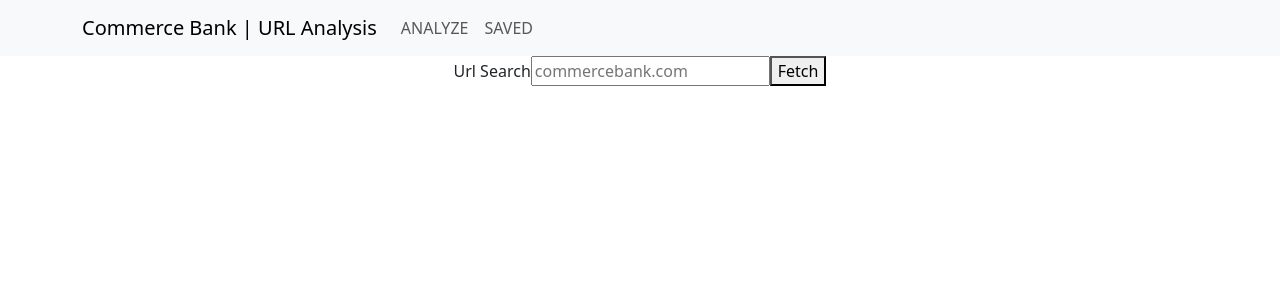
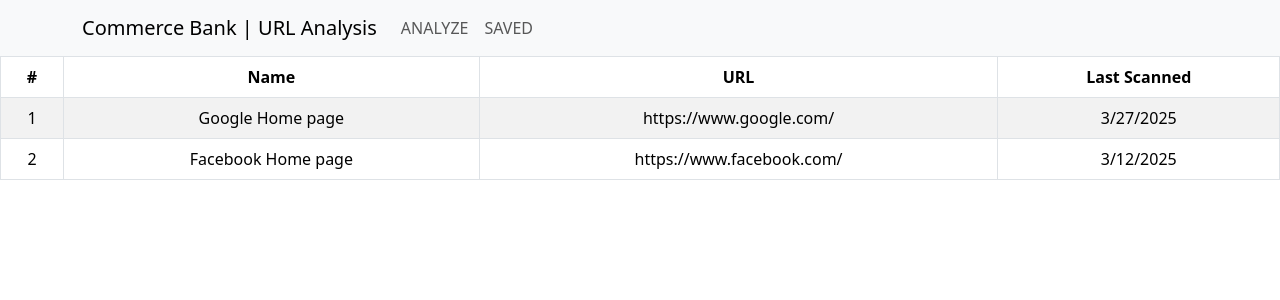
Before and after one commit to hunterruiz/se3910-Gilgamesh, a React (Vite) app in the folder CBFrontEnd/: page /saved in a window 1280 px wide. Shown: the top 300 px of the page. Built offline with nearby package versions, Linux system fonts and the light colour scheme.

Commit message:
Added a save url tabel and save url page

```diff
--- a/CBFrontEnd/package.json
+++ b/CBFrontEnd/package.json
@@ -13,7 +13,8 @@
     "bootstrap": "^5.3.3",
     "react": "^19.0.0",
     "react-bootstrap": "^2.10.9",
-    "react-dom": "^19.0.0"
+    "react-dom": "^19.0.0",
+    "react-router-dom": "^7.4.0"
   },
   "devDependencies": {
     "@eslint/js": "^9.21.0",
--- a/CBFrontEnd/src/App.jsx
+++ b/CBFrontEnd/src/App.jsx
@@ -1,12 +1,18 @@
 import Header from "./components/header.jsx";
 import Dashboard from "./pages/Dashboard.jsx";
+import Saved from "./pages/Saved.jsx";
+import { Route, Routes } from "react-router-dom";
 import "./App.css";
 
 function App() {
   return (
     <div className="App">
       <Header></Header>
-      <Dashboard />
+      <Routes>
+        <Route path="/login" />
+        <Route path="/" element={<Dashboard />} />
+        <Route path="/saved" element={<Saved />} />
+      </Routes>
     </div>
   );
 }
--- a/CBFrontEnd/src/components/header.jsx
+++ b/CBFrontEnd/src/components/header.jsx
@@ -8,14 +8,12 @@ function Header() {
   return (
     <Navbar expand="lg" className="bg-body-tertiary">
       <Container>
-        <Navbar.Brand href="#analyze">
-          Commerce Bank | URL Analysis
-        </Navbar.Brand>
+        <Navbar.Brand href="/">Commerce Bank | URL Analysis</Navbar.Brand>
         <Navbar.Toggle aria-controls="basic-navbar-nav" />
         <Navbar.Collapse id="basic-navbar-nav">
           <Nav className="me-auto">
-            <Nav.Link href="#analyze">ANALYZE</Nav.Link>
-            <Nav.Link href="#saved">SAVED</Nav.Link>
+            <Nav.Link href="/">ANALYZE</Nav.Link>
+            <Nav.Link href="/saved">SAVED</Nav.Link>
           </Nav>
         </Navbar.Collapse>
       </Container>
--- a/CBFrontEnd/src/main.jsx
+++ b/CBFrontEnd/src/main.jsx
@@ -2,13 +2,15 @@ import { StrictMode } from "react";
 import { createRoot } from "react-dom/client";
 import "./index.css";
 import React from "react";
-import ReactDOM from "react-dom/client";
+import { BrowserRouter } from "react-router-dom";
 import "bootstrap/dist/css/bootstrap.min.css";
 import "./index.css";
 import App from "./App.jsx";
 
 createRoot(document.getElementById("root")).render(
   <StrictMode>
-    <App />
+    <BrowserRouter>
+      <App />
+    </BrowserRouter>
   </StrictMode>
 );
--- a/CBFrontEnd/src/pages/Dashboard.jsx
+++ b/CBFrontEnd/src/pages/Dashboard.jsx
@@ -29,6 +29,7 @@ function Dashboard() {
         <form onSubmit={useFetch}>
           <label htmlFor="url-search">Url Search</label>
           <input
+            autocomplete="off"
             id="url-search"
             placeholder="commercebank.com"
             onChange={(e) => setUrl(e.target.value)}></input>
--- /dev/null
+++ b/CBFrontEnd/src/pages/Saved.jsx
@@ -0,0 +1,32 @@
+import Table from "react-bootstrap/Table";
+
+function Saved() {
+  return (
+    <Table striped bordered hover>
+      <thead>
+        <tr>
+          <th>#</th>
+          <th>Name</th>
+          <th>URL</th>
+          <th>Last Scanned</th>
+        </tr>
+      </thead>
+      <tbody>
+        <tr>
+          <td>1</td>
+          <td>Google Home page</td>
+          <td>https://www.google.com/</td>
+          <td>3/27/2025</td>
+        </tr>
+        <tr>
+          <td>2</td>
+          <td>Facebook Home page</td>
+          <td>https://www.facebook.com/</td>
+          <td>3/12/2025</td>
+        </tr>
+      </tbody>
+    </Table>
+  );
+}
+
+export default Saved;
```
Also changed, not shown: 1 other file (tests, documents, lock files or other folders).
